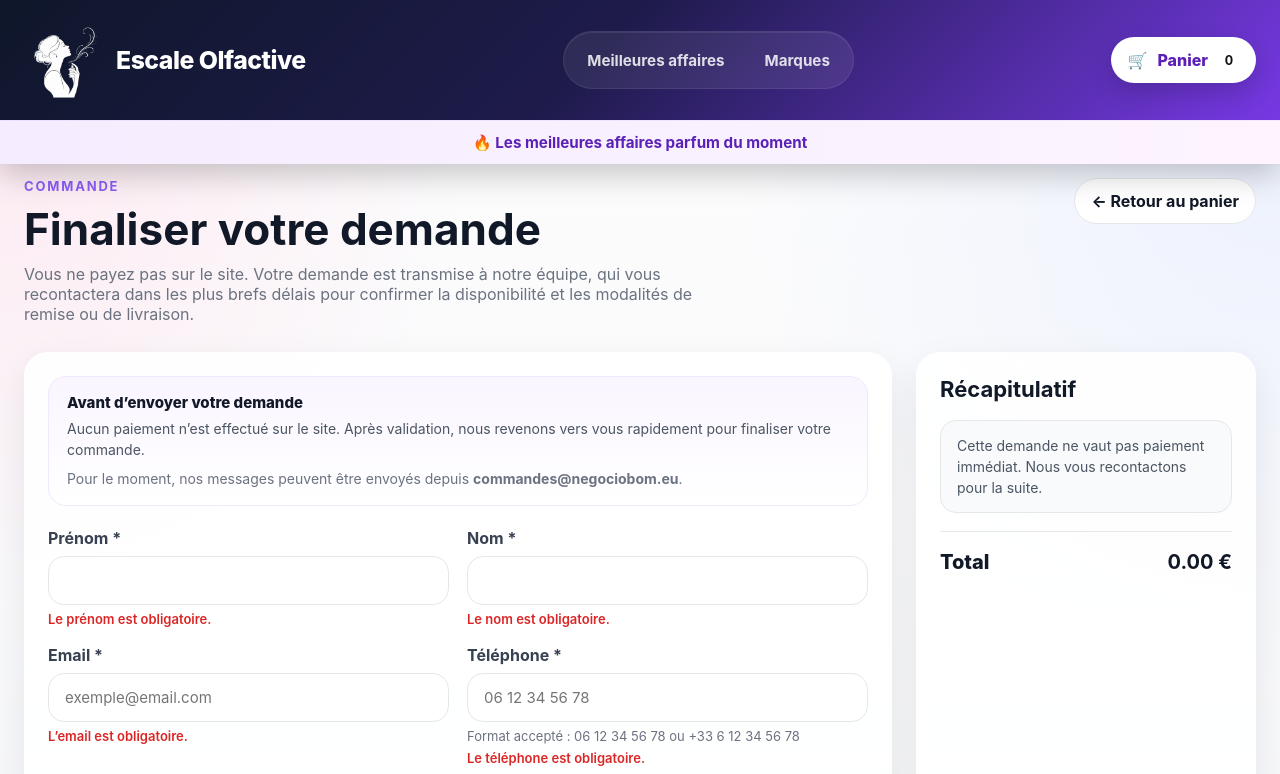
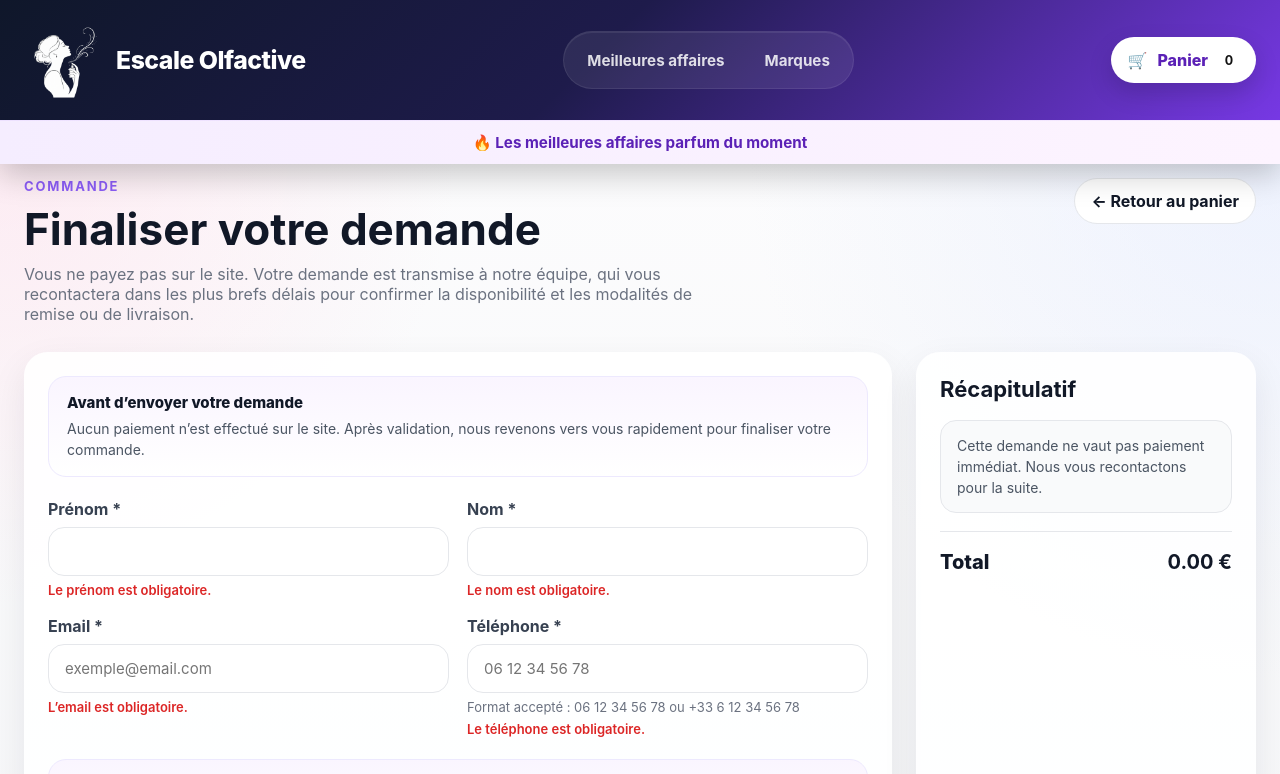
Before and after one commit to marcos75013/parfum-front-angular, an Angular app: page /checkout in a window 1280 px wide. Shown: the top 774 px of the page. Built offline with nearby package versions, Linux system fonts and the light colour scheme.

Commit message:
correction header dans checkout

```diff
--- a/src/app/pages/checkout/checkout.html
+++ b/src/app/pages/checkout/checkout.html
@@ -21,10 +21,10 @@
           Aucun paiement n’est effectué sur le site. Après validation, nous revenons
           vers vous rapidement pour finaliser votre commande.
         </p>
-        <p class="info-banner__text subtle" *ngIf="contactEmailAlias">
-          Pour le moment, nos messages peuvent être envoyés depuis
-          <strong>{{ contactEmailAlias }}</strong>.
-        </p>
+<!--        <p class="info-banner__text subtle" *ngIf="contactEmailAlias">-->
+<!--          Pour le moment, nos messages peuvent être envoyés depuis-->
+<!--          <strong>{{ contactEmailAlias }}</strong>.-->
+<!--        </p>-->
       </div>
 
       <div class="form-grid">
```
